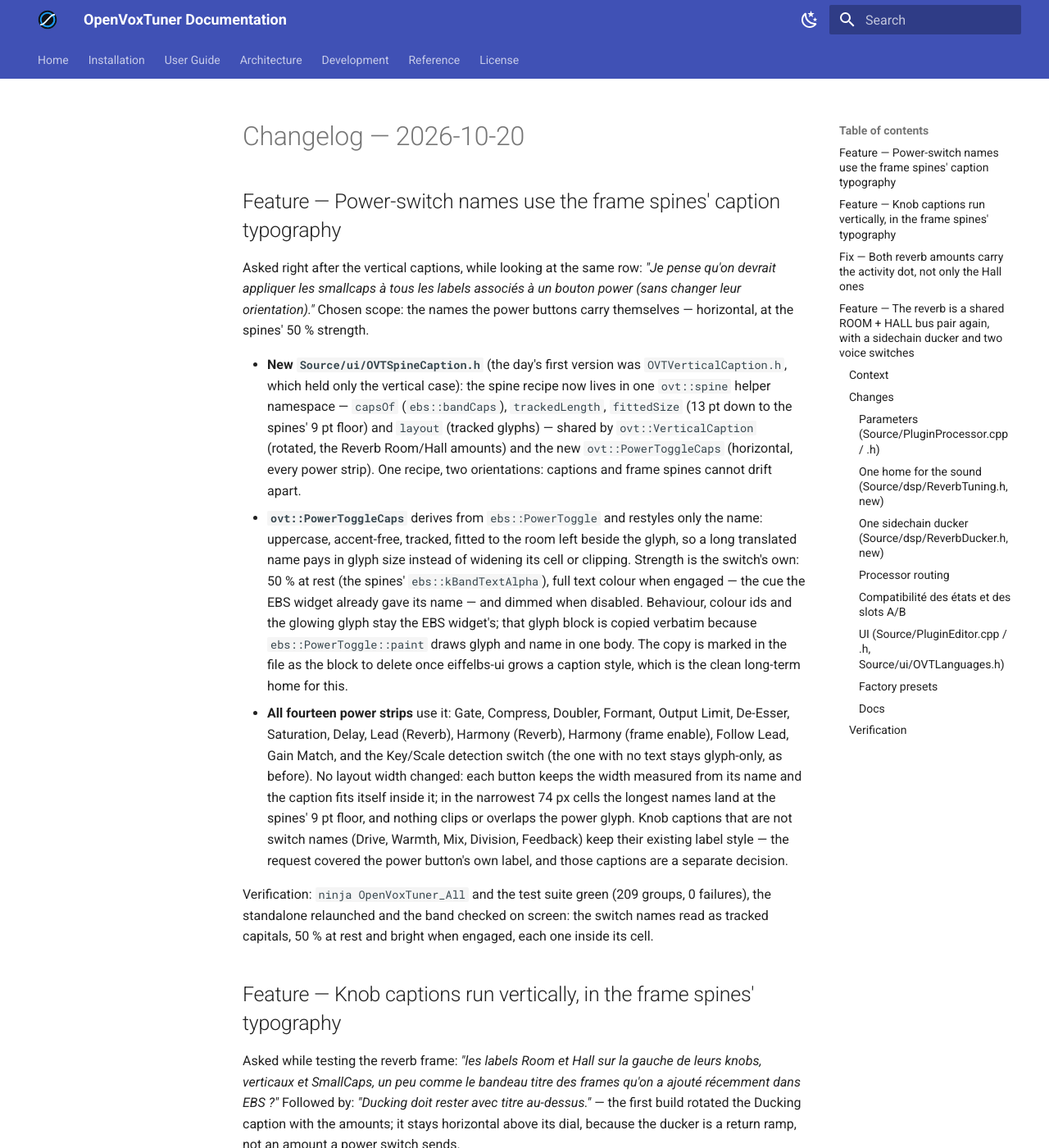
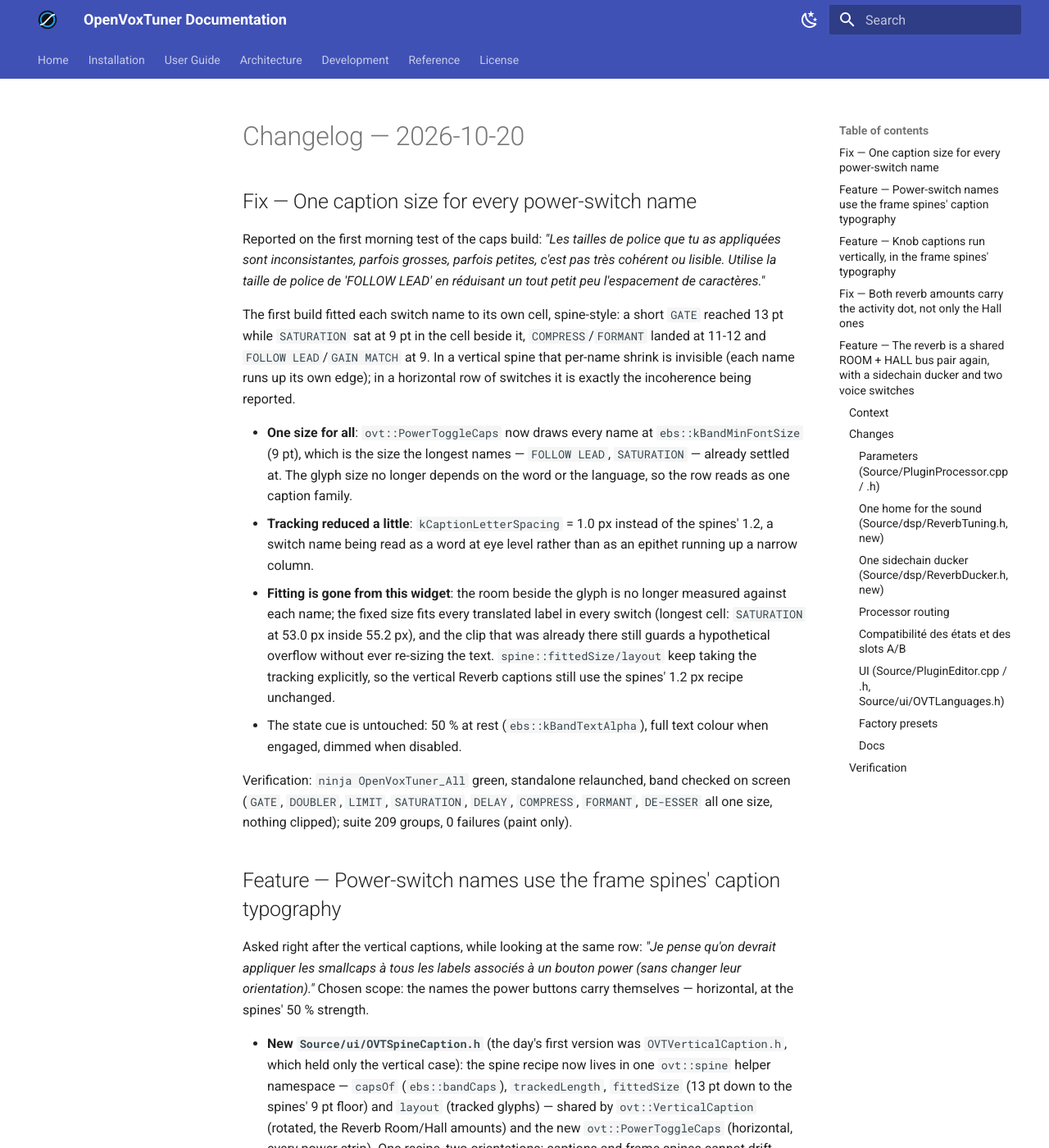
Before and after one commit to EiffelBS/OpenVoxTuner, an MkDocs documentation site: the page built from docs/changelog/changelog-2026-10-20.md, in a window 1280 px wide and 1400 px high. Shown: the whole window at 82% size. Built offline with MkDocs 1.6.1 and Material for MkDocs 9.7.7, drawn with Linux system fonts in a browser that asks for light colours; the version menu is left out.

Commit message:
fix(ui): one caption size for every power-switch name
Reported on the first morning test: "Les tailles de police que tu as appliquées sont inconsistantes,
parfois grosses, parfois petites, c'est pas très cohérent ou lisible. Utilise la taille de police de
'FOLLOW LEAD' en réduisant un tout petit peu l'espacement de caractères."

The first build fitted each switch name to its own cell, spine-style: GATE reached 13 pt while
SATURATION sat at 9 pt in the cell beside it, COMPRESS/FORMANT landed at 11-12 and
FOLLOW LEAD/GAIN MATCH at 9. That per-name shrink is invisible on a vertical spine but is exactly
the incoherence on a horizontal row of switches.

- ovt::PowerToggleCaps now draws every name at ONE size: ebs::kBandMinFontSize (9 pt), which is the
  size the longest names (FOLLOW LEAD, SATURATION) already settled at. The glyph size no longer
  depends on the word or the language.
- kCaptionLetterSpacing = 1.0 px instead of the spines' 1.2: a switch name is read as a word eye-level
  in a row, not as an epithet running up a 17 px column.
- Fitting is gone from this widget: the fixed size fits every translated label in every switch
  (longest cell: SATURATION at 53.0 px inside 55.2 px); the existing clip still guards a hypothetical
  overflow, without ever re-sizing the text. spine::fittedSize/layout now take the tracking
  explicitly, so the vertical Reverb captions keep the spines' 1.2 px recipe unchanged.
- State cue untouched: 50 % at rest (ebs::kBandTextAlpha), full text colour when engaged, dimmed when
  disabled.

Verification: build green, standalone relaunched, band checked on screen (GATE, DOUBLER, LIMIT,
SATURATION, DELAY, COMPRESS, FORMANT, DE-ESSER all one size, nothing clipped); suite 209 groups,
0 failures (paint only).

```diff
--- a/docs/changelog/changelog-2026-10-20.md
+++ b/docs/changelog/changelog-2026-10-20.md
@@ -1,4 +1,33 @@
 # Changelog — 2026-10-20
+
+## Fix — One caption size for every power-switch name
+
+Reported on the first morning test of the caps build: *"Les tailles de police que tu as appliquées
+sont inconsistantes, parfois grosses, parfois petites, c'est pas très cohérent ou lisible. Utilise la
+taille de police de 'FOLLOW LEAD' en réduisant un tout petit peu l'espacement de caractères."*
+
+The first build fitted each switch name to its own cell, spine-style: a short `GATE` reached 13 pt
+while `SATURATION` sat at 9 pt in the cell beside it, `COMPRESS`/`FORMANT` landed at 11-12 and
+`FOLLOW LEAD`/`GAIN MATCH` at 9. In a vertical spine that per-name shrink is invisible (each name
+runs up its own edge); in a horizontal row of switches it is exactly the incoherence being reported.
+
+- **One size for all**: `ovt::PowerToggleCaps` now draws every name at `ebs::kBandMinFontSize`
+  (9 pt), which is the size the longest names — `FOLLOW LEAD`, `SATURATION` — already settled at.
+  The glyph size no longer depends on the word or the language, so the row reads as one caption
+  family.
+- **Tracking reduced a little**: `kCaptionLetterSpacing` = 1.0 px instead of the spines' 1.2, a
+  switch name being read as a word at eye level rather than as an epithet running up a narrow column.
+- **Fitting is gone from this widget**: the room beside the glyph is no longer measured against each
+  name; the fixed size fits every translated label in every switch (longest cell: `SATURATION` at
+  53.0 px inside 55.2 px), and the clip that was already there still guards a hypothetical overflow
+  without ever re-sizing the text. `spine::fittedSize/layout` keep taking the tracking explicitly, so
+  the vertical Reverb captions still use the spines' 1.2 px recipe unchanged.
+- The state cue is untouched: 50 % at rest (`ebs::kBandTextAlpha`), full text colour when engaged,
+  dimmed when disabled.
+
+Verification: `ninja OpenVoxTuner_All` green, standalone relaunched, band checked on screen
+(`GATE`, `DOUBLER`, `LIMIT`, `SATURATION`, `DELAY`, `COMPRESS`, `FORMANT`, `DE-ESSER` all one size,
+nothing clipped); suite 209 groups, 0 failures (paint only).
 
 ## Feature — Power-switch names use the frame spines' caption typography
 
```
Also changed, not shown: docs/architecture/ui.md (+1 -1 lines), 1 other file.
